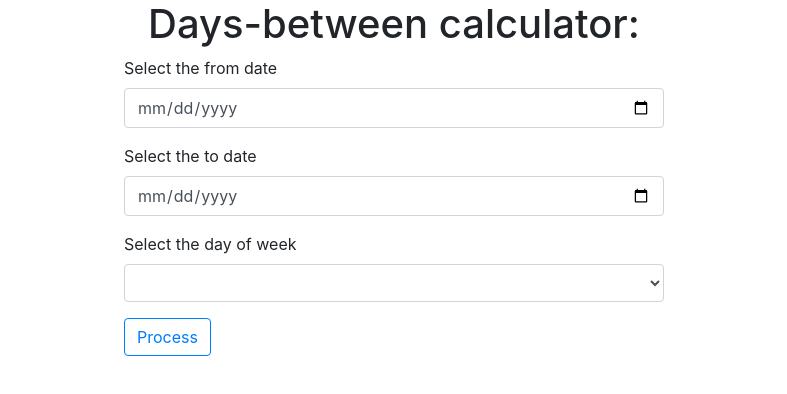
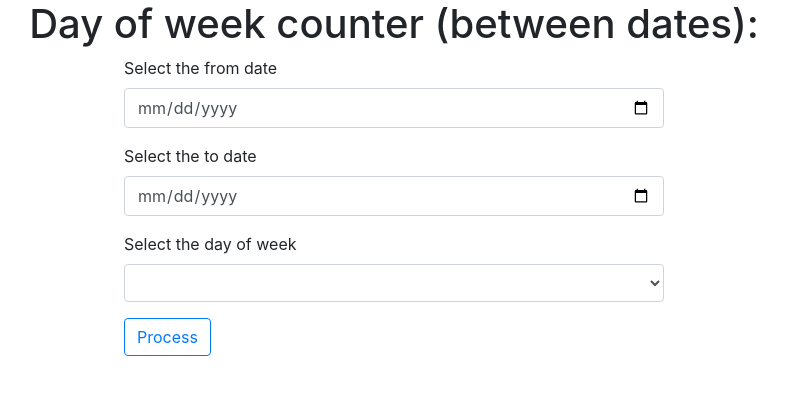
Before and after one commit to ChaituKNag/ft-playground, a plain HTML site: page jsbin_downloads/day_of_week_counter.html in a window 1280 px wide. Shown: the whole page, without its empty margins (246-1033 px from the left). Drawn offline with nearby package versions, Linux system fonts and the light colour scheme.

Commit message:
changed day of week counter

```diff
--- a/jsbin_downloads/day_of_week_counter.html
+++ b/jsbin_downloads/day_of_week_counter.html
@@ -3,7 +3,7 @@
 Created using JS Bin
 http://jsbin.com
 
-Copyright (c) 2018 by ChaituKNag (http://jsbin.com/diciyen/2/edit)
+Copyright (c) 2018 by ChaituKNag (http://jsbin.com/diciyen/3/edit)
 
 Released under the MIT license: http://jsbin.mit-license.org
 -->
@@ -12,14 +12,14 @@ Released under the MIT license: http://jsbin.mit-license.org
 <head>
   <meta charset="utf-8">
   <meta name="viewport" content="width=device-width">
-  <title>Number of Days Between</title>
+  <title>Day of week counter</title>
   <link href="https://maxcdn.bootstrapcdn.com/bootstrap/4.0.0/css/bootstrap.min.css" rel="stylesheet" type="text/css" />
 
 </head>
 <body>
 
 <div class="container">
-  <div><h1 class="text-center">Days-between calculator:</h1></div>
+  <div><h1 class="text-center">Day of week counter (between dates):</h1></div>
   <div class="row">
     <form id="daysForm" class="col offset-md-3 col-md-6">
       <div class="form-group">
```
